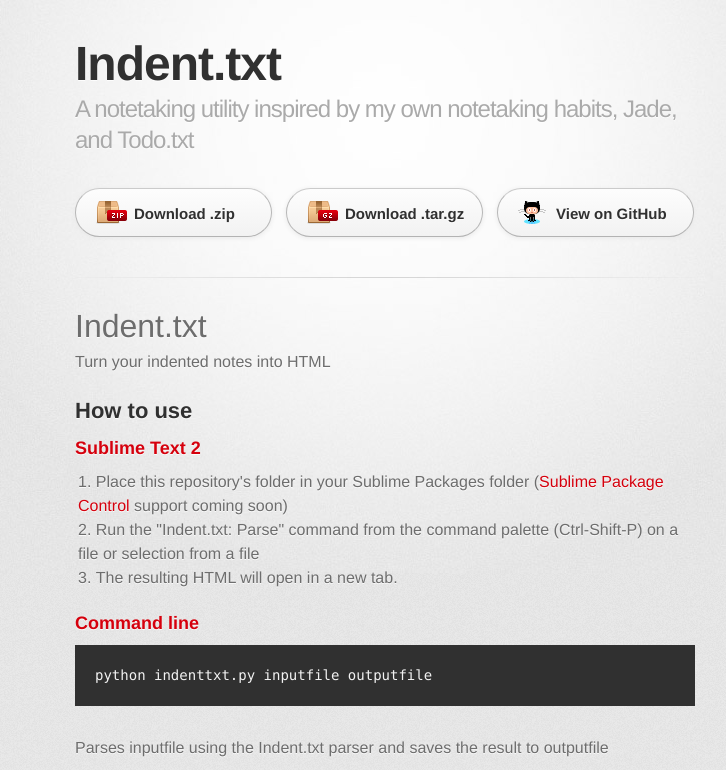
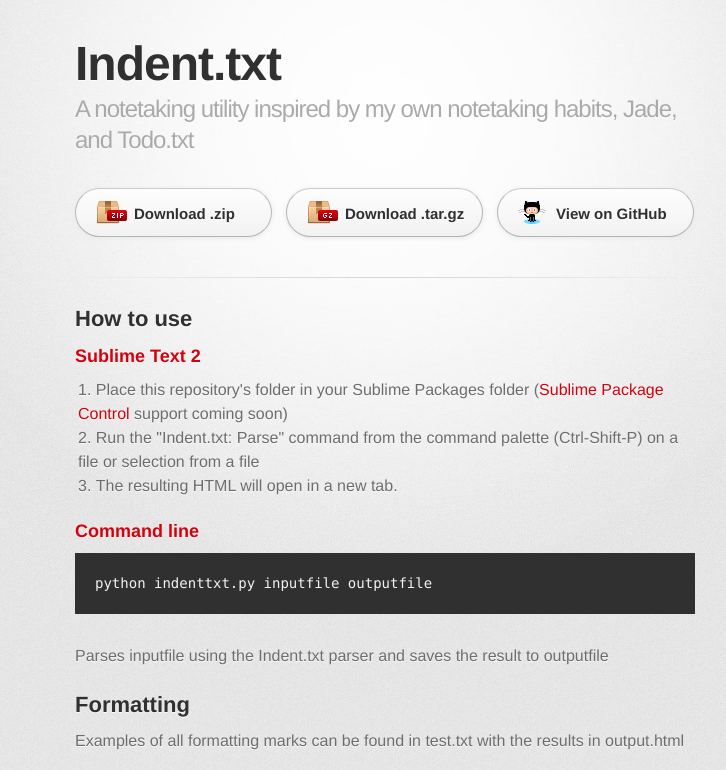
Before and after one commit to Harrison-M/indent.txt, a plain HTML site: page index.html in a window 1280 px wide. Shown: the top 770 px of the page, without its empty margins (255-981 px from the left). Drawn offline with Linux system fonts and the light colour scheme; a web font is replaced by a local one.

Commit message:
Removed duplicate header

```diff
--- a/index.html
+++ b/index.html
@@ -31,9 +31,6 @@
         <hr>
 
         <section id="main_content">
-          <h1>Indent.txt</h1>
-
-<p>Turn your indented notes into HTML</p>
 
 <h2>How to use</h2>
 
```
